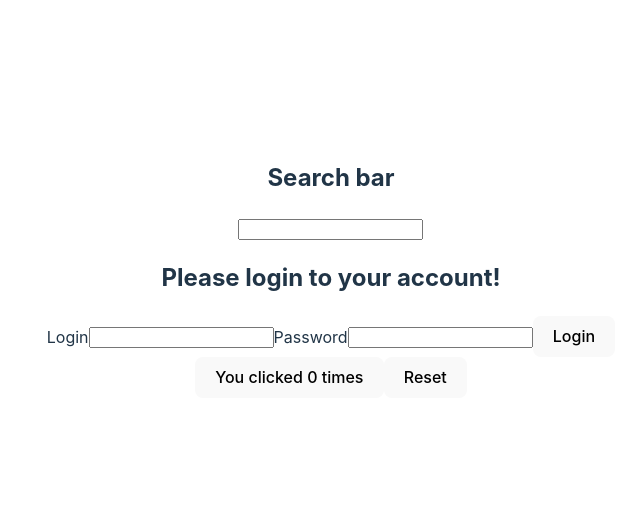
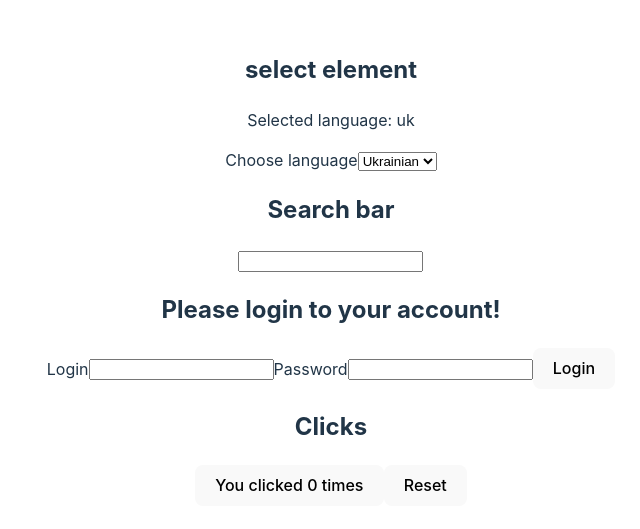
Before and after one commit to dvankevich/react-two, a React (Vite) app: page / in a window 1280 px wide. Shown: the part 131-660 px from the top of the page, without its empty margins (309-949 px from the left). Built offline with nearby package versions, Linux system fonts and the light colour scheme.

Commit message:
select element

```diff
--- a/src/App.jsx
+++ b/src/App.jsx
@@ -54,6 +54,25 @@
   );
 };
 
+const LangSwitcher = ({ value, onSelect }) => {
+  const selectId = useId();
+
+  return (
+    <div>
+      <label htmlFor={selectId}>Choose language</label>
+      <select
+        id={selectId}
+        value={value}
+        onChange={evt => onSelect(evt.target.value)}
+      >
+        <option value="uk">Ukrainian</option>
+        <option value="en">English</option>
+        <option value="pl">Polish</option>
+      </select>
+    </div>
+  );
+};
+
 const App = () => {
   const [clicks, setClicks] = useState(() => {
     const savedClicks = window.localStorage.getItem('saved-clicks');
@@ -63,12 +82,17 @@
     return 0;
   });
 
+  const [lang, setLang] = useState('uk');
+
   useEffect(() => {
     window.localStorage.setItem('saved-clicks', clicks);
   }, [clicks]);
 
   return (
     <>
+      <h2>select element</h2>
+      <p>Selected language: {lang}</p>
+      <LangSwitcher value={lang} onSelect={setLang} />
       <div>
         <h2>Search bar</h2>
         <SearchBar />
@@ -79,6 +103,7 @@
         <LoginForm onLogin={handleLogin} />
       </div>
       <div>
+        <h2>Clicks</h2>
         <button onClick={() => setClicks(clicks + 1)}>
           You clicked {clicks} times
         </button>
```
